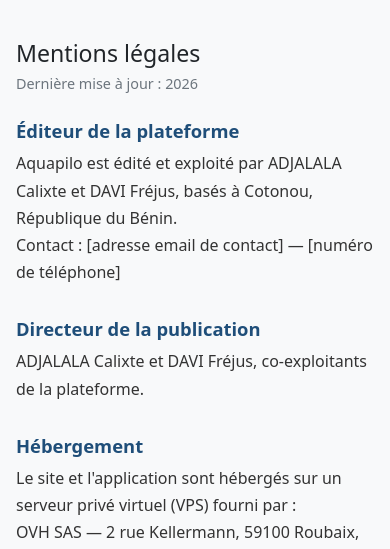
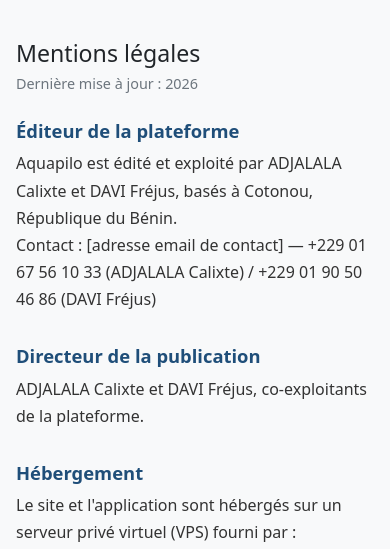
Before and after one commit to mentorkidz1-stack/aquapiloapp, a Flask app: page /mentions-legales in a window 390 px wide. Shown: the part 76-625 px from the top of the page. Run offline with Flask 3, Linux system fonts and the light colour scheme.

Commit message:
Mentions légales : ajoute les numéros de téléphone des deux exploitants
Co-Authored-By: Claude Sonnet 5 <noreply@anthropic.com>

```diff
--- a/app/templates/legal/mentions_legales.html
+++ b/app/templates/legal/mentions_legales.html
@@ -18,7 +18,8 @@
   <p>
     Aquapilo est édité et exploité par ADJALALA Calixte et DAVI Fréjus,
     basés à Cotonou, République du Bénin.<br>
-    Contact : [adresse email de contact] — [numéro de téléphone]
+    Contact : [adresse email de contact] — +229 01 67 56 10 33
+    (ADJALALA Calixte) / +229 01 90 50 46 86 (DAVI Fréjus)
   </p>
 
   <h2>Directeur de la publication</h2>
```
